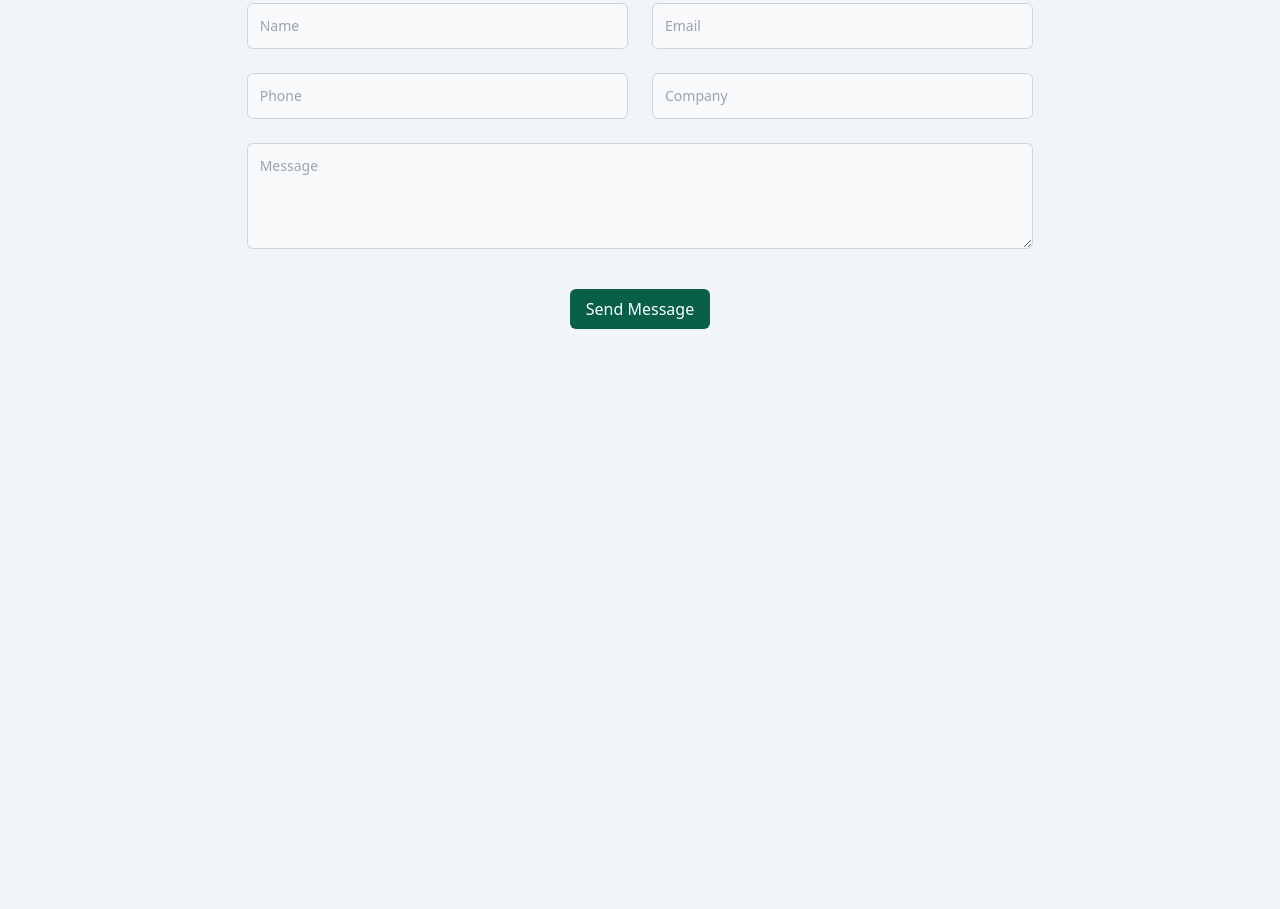
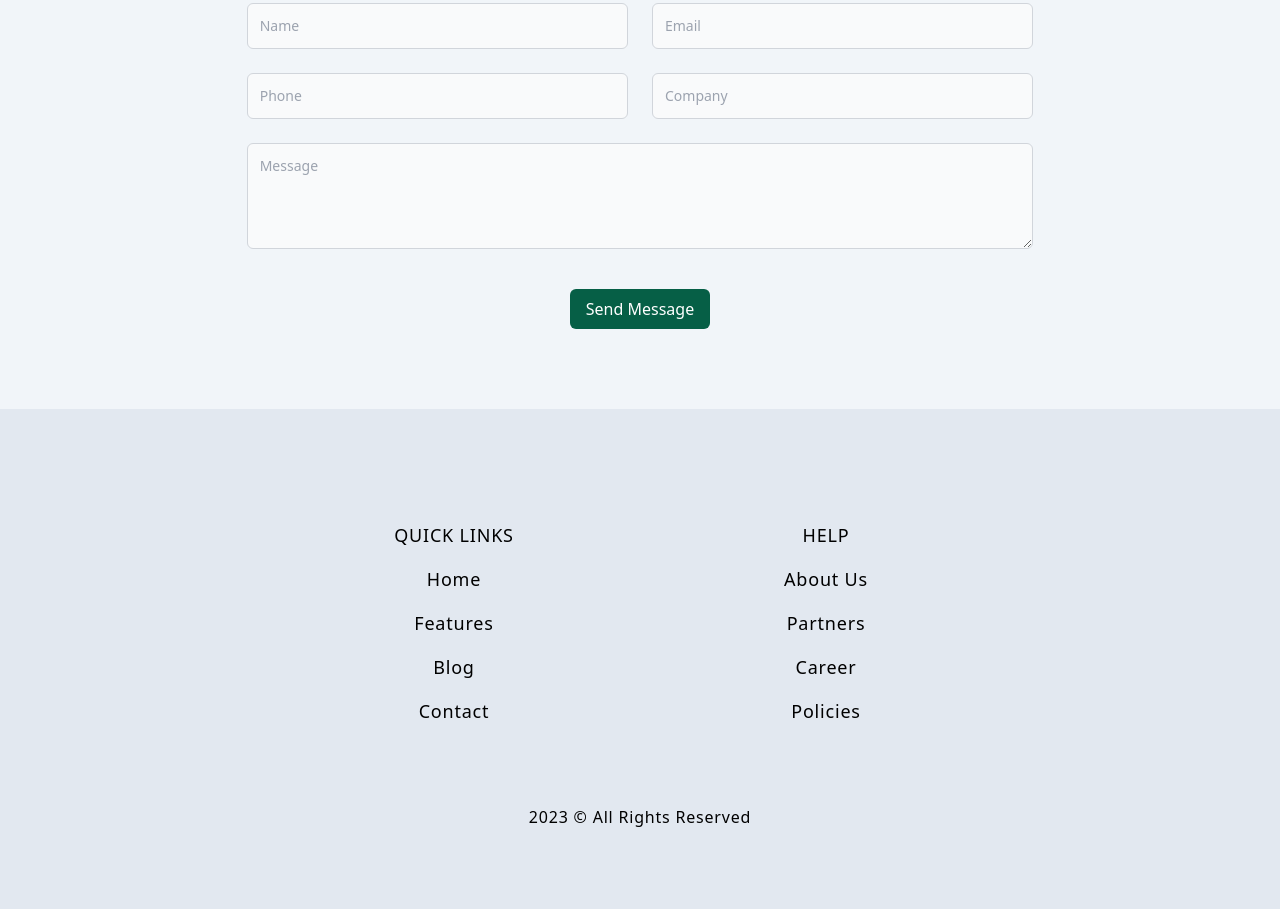
Before and after one commit to Ramsyz/Moneycare, a website: page index.html in a window 1280 px wide. Shown: the part 3961-4870 px from the top of the page. Before the commit the page ends 4370 px from the top, so only its background shows below. Drawn offline with Linux system fonts and the light colour scheme.

Commit message:
all changes

```diff
--- a/index.html
+++ b/index.html
@@ -482,6 +482,62 @@
 			</div>
 		</section>
 
+		<section id="footer">
+			<div class="bg-slate-200 text-black">
+				<div class="container py-20">
+					<footer class="pt-4 pb-8 xl:pt-8">
+						<div
+							class="max-w-screen-lg px-4 mx-auto xl:max-w-screen-xl sm:px-6 md:px-8"
+						>
+							<ul class="flex flex-wrap justify-center pb-8 text-lg font-light">
+								<li class="w-1/2 md:w-1/3 lg:w-1/3">
+									<div class="text-center">
+										<h2 class="text-md uppercase mb-4">Quick Links</h2>
+										<ul>
+											<li class="mb-4 transition-colors duration-200">
+												<a href="#"> Home </a>
+											</li>
+											<li class="mb-4 transition-colors duration-200">
+												<a href="#"> Features </a>
+											</li>
+											<li class="mb-4 transition-colors duration-200">
+												<a href="#"> Blog </a>
+											</li>
+											<li class="mb-4 transition-colors duration-200">
+												<a href="#"> Contact </a>
+											</li>
+										</ul>
+									</div>
+								</li>
+								<li class="w-1/2 md:w-1/3 lg:w-1/3">
+									<div class="text-center">
+										<h2 class="text-md uppercase mb-4">Help</h2>
+										<ul>
+											<li class="mb-4">
+												<a href="#"> About Us </a>
+											</li>
+											<li class="mb-4">
+												<a href="#"> Partners </a>
+											</li>
+											<li class="mb-4">
+												<a href="#"> Career </a>
+											</li>
+											<li class="mb-4">
+												<a href="#"> Policies </a>
+											</li>
+										</ul>
+									</div>
+								</li>
+							</ul>
+						</div>
+					</footer>
+					<div class="flex justify-center pt-10">
+						<p>2023 &copy; All Rights Reserved</p>
+					</div>
+				</div>
+			</div>
+		</section>
+
 		<!--JavaScript-->
 		<script>
 			// --Mobile Menu
```
Also changed, not shown: css/main.css.
